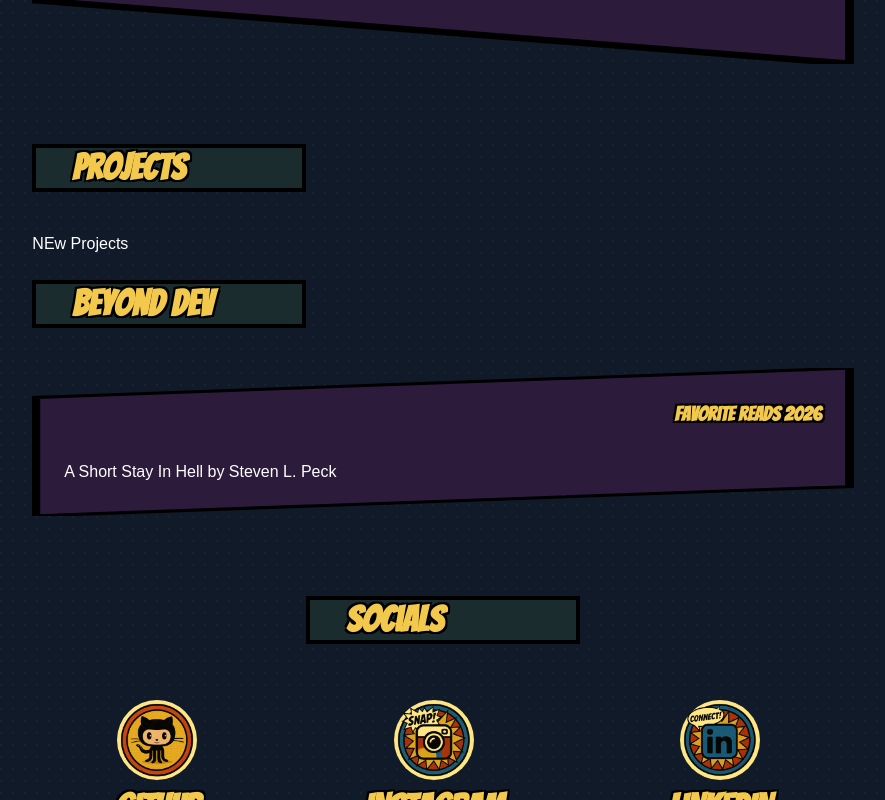
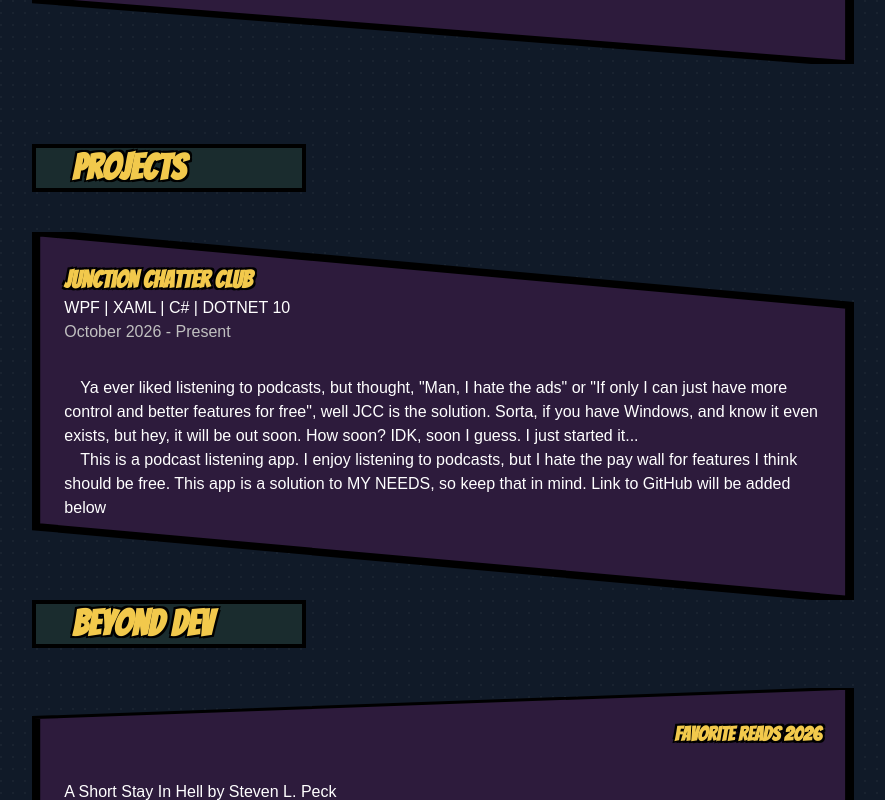
Before and after one commit to santimm44/web-portfolio, a Next.js app: page /AboutMe in a window 1280 px wide. Shown: the part 3137-3937 px from the top of the page, without its empty margins (197-1082 px from the left). Built offline with nearby package versions, Linux system fonts and the light colour scheme; a web font is replaced by a local one.

Commit message:
Added to my projects section and trying to fix some build errors. oopsies

```diff
--- a/src/app/(pages)/AboutMe/page.tsx
+++ b/src/app/(pages)/AboutMe/page.tsx
@@ -155,7 +155,7 @@ I sincerely hope to get into retail management to help improve my standing. Cros
                                     </p>
 
                                     <p className='indent-4 max-lg:text-sm'>
-                                                                                 I worked in Marketing and Communication from January 2026 - July 2026, and while there I assisted with the school's website managing content such as authoring web pages, fixing site issues, working with staff and faculty on improving sections of the site, and other cool things.
+                                                                                 I worked in Marketing and Communication from January 2026 - July 2026, and while there I assisted with the school&aposs website managing content such as authoring web pages, fixing site issues, working with staff and faculty on improving sections of the site, and other cool things.
                                     </p>
                                 </div>
                             </div>
@@ -185,11 +185,29 @@ I sincerely hope to get into retail management to help improve my standing. Cros
 
                     <div className='' id='Projects'>
                         <h2 className='font-bangers comic-text text-4xl border-4 bg-[#1a2c2e] border-black w-1/3 pl-9 mb-10 items-end max-md:p-4 max-md:w-2/3'>Projects</h2>
-                        <div className='grid max-md:grid-cols-2 max-md:grid-rows-4 lg:grid-cols-4 lg:grid-rows-1 gap-4 mb-6 mt-6'>
-                            <h3>
-                                NEw Projects
-                            </h3>
-                        </div>
+
+                        <section className="comic-panel  max-md:h-[72vh]">
+                            <svg viewBox="0 0 100 100" preserveAspectRatio="none" className="comic-border">
+                                <polygon points="0,0 100,20 100,100 0,80" fill="#2d1b3c" stroke="#000" strokeWidth="2" />
+                            </svg>
+                            <div className="panel-content">
+                                <div className='mb-8 max-md:mt-16'>
+                                    <h2 className='font-bangers comic-text text-2xl '>
+                                        Junction Chatter Club
+                                    </h2>
+                                    <h3 className='max-lg:text-sm'>WPF | XAML | C# | DOTNET 10</h3>
+                                    <h4 className='text-[#C0C0C0] max-lg:text-sm '>October 2026 - Present</h4>
+                                </div>
+                                <div className='pb-12'>
+                                    <p className='indent-4 max-lg:text-sm'>
+                                        Ya ever liked listening to podcasts, but thought, &quot;Man, I hate the ads&quot; or &quot;If only I can just have more control and better features for free&quot;, well JCC is the solution. Sorta, if you have Windows, and know it even exists, but hey, it will be out soon. How soon? IDK, soon I guess. I just started it...
+                                    </p>
+                                    <p className='indent-4 max-lg:text-sm'>
+                                        This is a podcast listening app. I enjoy listening to podcasts, but I hate the pay wall for features I think should be free. This app is a solution to MY NEEDS, so keep that in mind. Link to GitHub will be added below
+                                    </p>
+                                </div>
+                            </div>
+                        </section>
                     </div>
 
 
```
